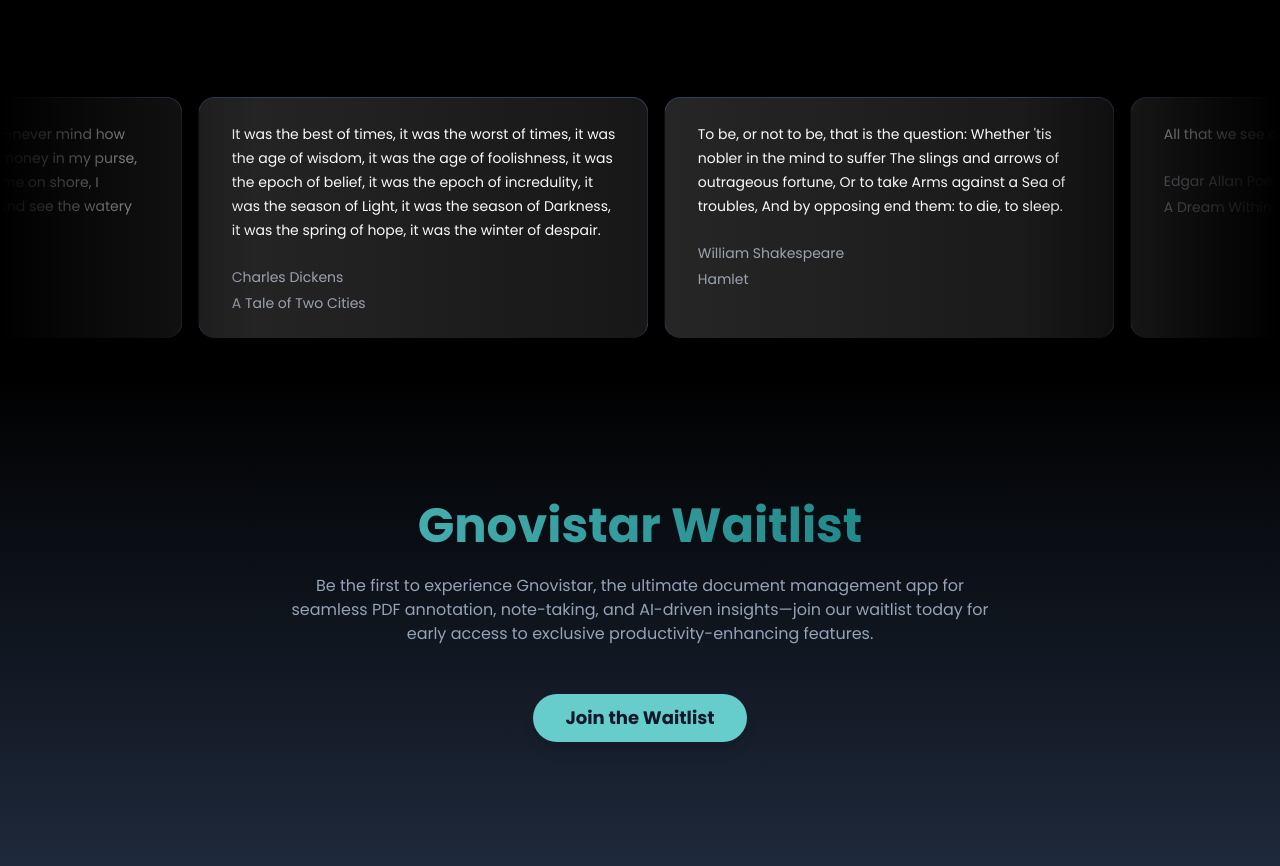
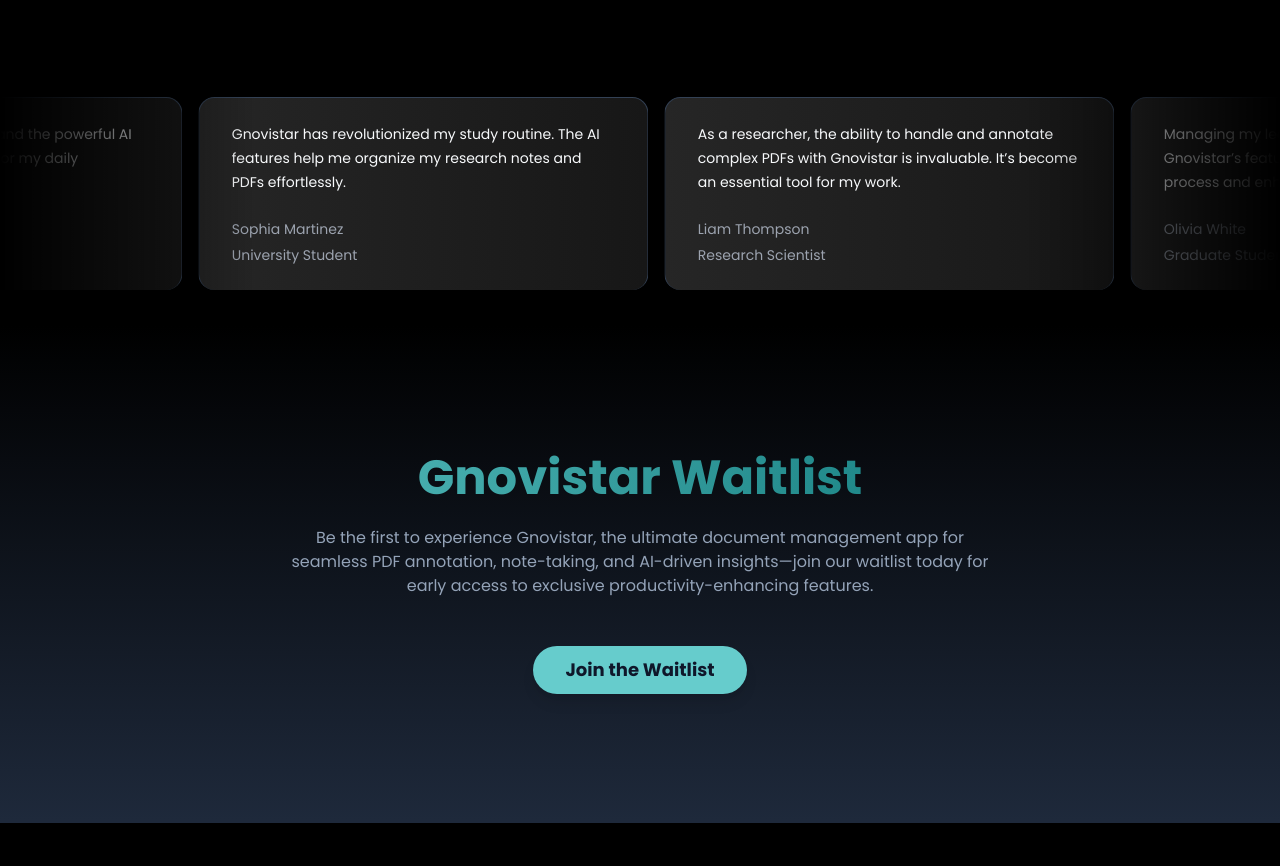
Before and after one commit to kenyounot123/gnovistar-app, a Next.js app: page / in a window 1280 px wide. Shown: the part 4060-4926 px from the top of the page. Built offline with nearby package versions, Linux system fonts and the light colour scheme; no server answers.

Commit message:
Update testimonials

```diff
--- a/src/components/InfiniteMovingCards.tsx
+++ b/src/components/InfiniteMovingCards.tsx
@@ -17,32 +17,28 @@
 
 const testimonials = [
   {
-    quote:
-      "It was the best of times, it was the worst of times, it was the age of wisdom, it was the age of foolishness, it was the epoch of belief, it was the epoch of incredulity, it was the season of Light, it was the season of Darkness, it was the spring of hope, it was the winter of despair.",
-    name: "Charles Dickens",
-    title: "A Tale of Two Cities",
+    quote: "Gnovistar has revolutionized my study routine. The AI features help me organize my research notes and PDFs effortlessly.",
+    name: "Sophia Martinez",
+    title: "University Student",
   },
   {
-    quote:
-      "To be, or not to be, that is the question: Whether 'tis nobler in the mind to suffer The slings and arrows of outrageous fortune, Or to take Arms against a Sea of troubles, And by opposing end them: to die, to sleep.",
-    name: "William Shakespeare",
-    title: "Hamlet",
+    quote: "As a researcher, the ability to handle and annotate complex PDFs with Gnovistar is invaluable. It’s become an essential tool for my work.",
+    name: "Liam Thompson",
+    title: "Research Scientist",
   },
   {
-    quote: "All that we see or seem is but a dream within a dream.",
-    name: "Edgar Allan Poe",
-    title: "A Dream Within a Dream",
+    quote: "Managing my lecture notes has never been easier. Gnovistar’s features streamline my note-taking process and enhance my productivity.",
+    name: "Olivia White",
+    title: "Graduate Student",
   },
   {
-    quote:
-      "It is a truth universally acknowledged, that a single man in possession of a good fortune, must be in want of a wife.",
-    name: "Jane Austen",
-    title: "Pride and Prejudice",
+    quote: "Gnovistar’s advanced PDF handling and AI tools have been a game-changer for my academic projects. It’s incredibly intuitive and efficient.",
+    name: "Ethan Harris",
+    title: "PhD Candidate",
   },
   {
-    quote:
-      "Call me Ishmael. Some years ago—never mind how long precisely—having little or no money in my purse, and nothing particular to interest me on shore, I thought I would sail about a little and see the watery part of the world.",
-    name: "Herman Melville",
-    title: "Moby-Dick",
+    quote: "The ease of organizing my notes and the powerful AI features make Gnovistar perfect for my daily academic needs.",
+    name: "Emma Clark",
+    title: "Undergraduate Student",
   },
 ];
```
